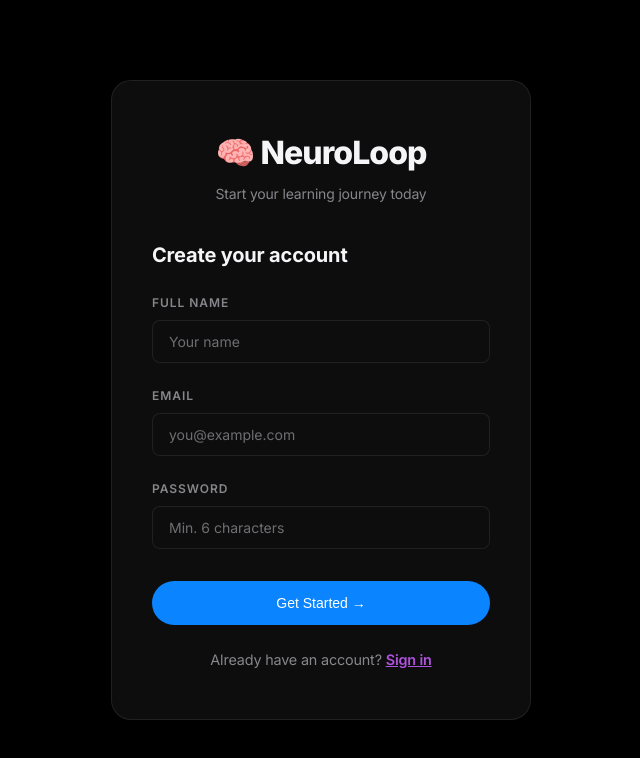
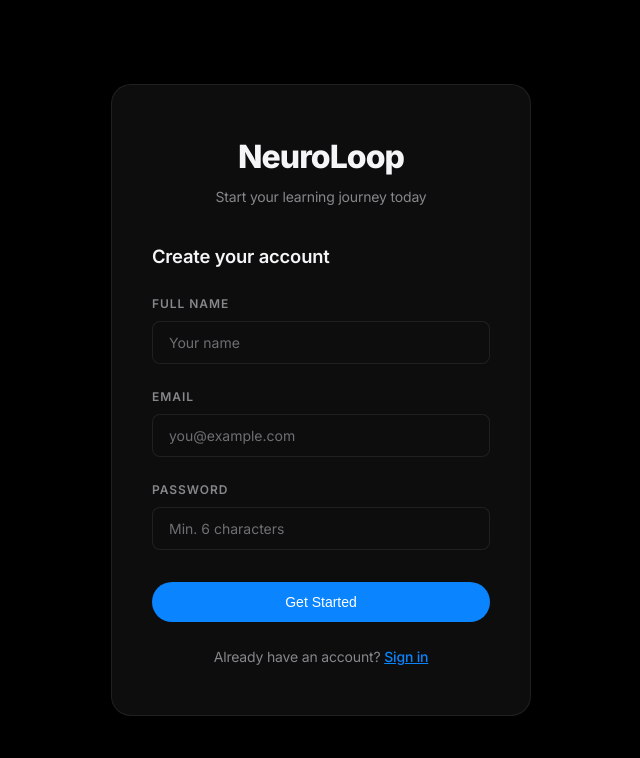
Before and after one commit to Vignesh132006/Neuroloop, a React (Vite) app in the folder client/: page /signup in a window 1280 px wide. Shown: the top 758 px of the page, without its empty margins (319-959 px from the left). Built offline with nearby package versions, Linux system fonts and the light colour scheme.

Commit message:
feat(signup): remove brain emoji from logo, clean up form and button styling

```diff
--- a/client/src/pages/Signup.jsx
+++ b/client/src/pages/Signup.jsx
@@ -37,11 +37,11 @@ export default function Signup() {
     <div className="auth-container">
       <div className="auth-card fade-in">
         <div className="auth-logo">
-          <h1>🧠 NeuroLoop</h1>
+          <h1>NeuroLoop</h1>
           <p>Start your learning journey today</p>
         </div>
 
-        <h2 style={{ fontWeight: 700, marginBottom: "1.5rem", fontSize: "1.25rem" }}>
+        <h2 style={{ fontWeight: 600, marginBottom: "1.5rem", fontSize: "1.15rem", color: "var(--text-primary)" }}>
           Create your account
         </h2>
 
@@ -91,16 +91,16 @@ export default function Signup() {
             id="signup-submit"
             type="submit"
             className="btn btn-primary w-full"
-            style={{ justifyContent: "center", padding: "0.875rem", marginTop: "0.5rem" }}
+            style={{ justifyContent: "center", padding: "0.75rem", marginTop: "0.5rem" }}
             disabled={loading}
           >
-            {loading ? "Creating account..." : "Get Started →"}
+            {loading ? "Creating account..." : "Get Started"}
           </button>
         </form>
 
-        <p style={{ textAlign: "center", marginTop: "1.5rem", color: "var(--text-secondary)", fontSize: "0.9rem" }}>
+        <p style={{ textAlign: "center", marginTop: "1.5rem", color: "var(--text-secondary)", fontSize: "0.875rem" }}>
           Already have an account?{" "}
-          <Link to="/login" style={{ color: "var(--accent-purple)", fontWeight: 600 }}>
+          <Link to="/login" style={{ color: "var(--accent-blue)", fontWeight: 500 }}>
             Sign in
           </Link>
         </p>
```
